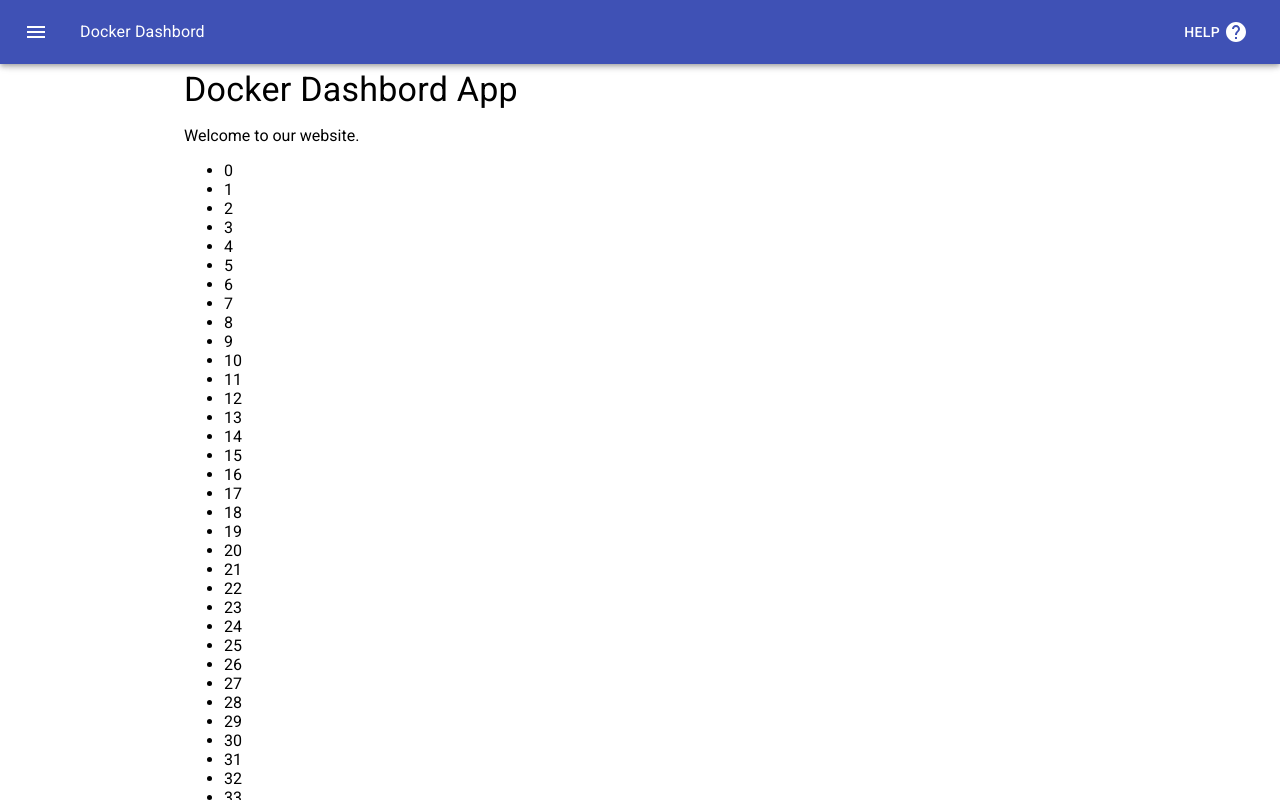
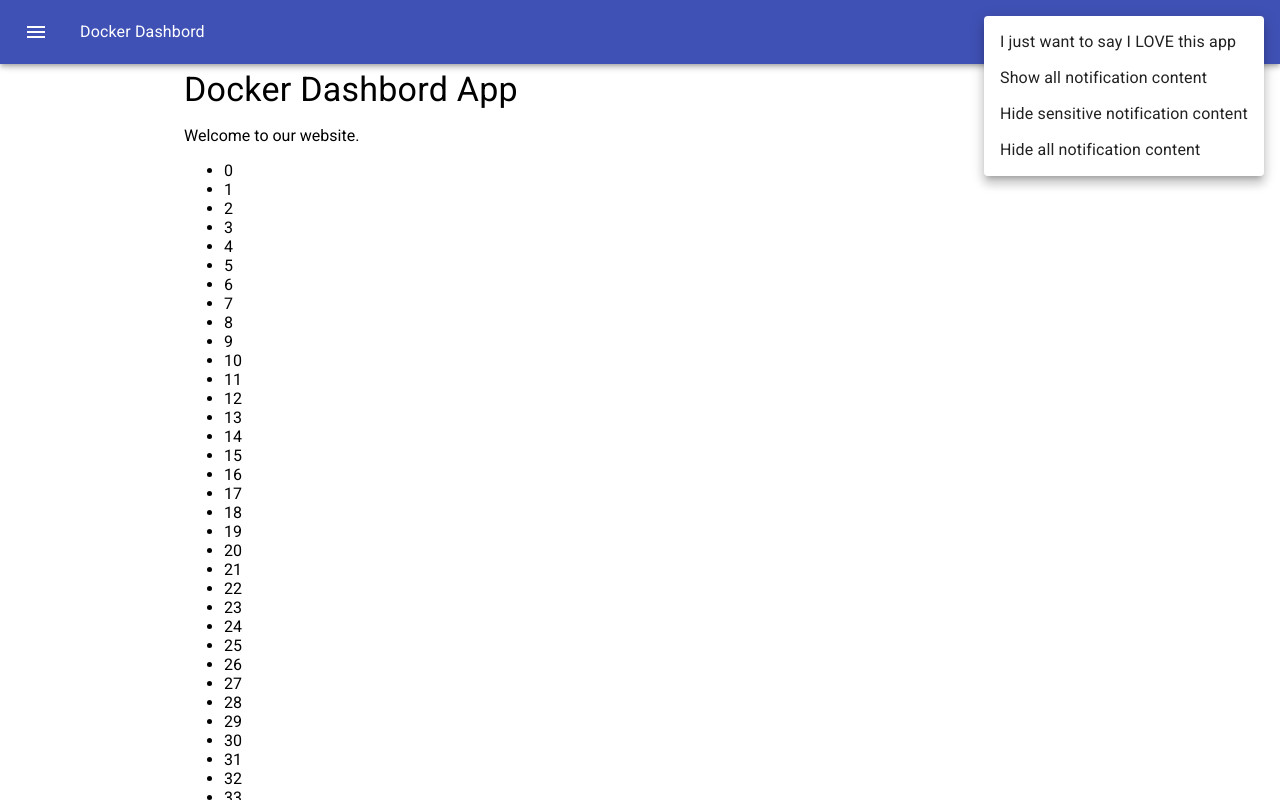
Before and after one commit to crianonim/docker-dashboard, a React (Create React App) app: page / in a window 1280 px wide. Both pictures are taken after a click on the button "HELP". Shown: the top 800 px of the page. Built offline with nearby package versions, Linux system fonts and the light colour scheme.

Commit message:
Add Menu and MenuItems

```diff
--- a/src/App.js
+++ b/src/App.js
@@ -4,7 +4,7 @@ import Button from "@material-ui/core/Button";
 import Container from "@material-ui/core/Container";
 import Typography from "@material-ui/core/Typography";
 import Box from "@material-ui/core/Box";
-import { AppBar, Toolbar, IconButton } from "@material-ui/core";
+import { AppBar, Toolbar, IconButton, Menu, MenuItem } from "@material-ui/core";
 import { withStyles } from "@material-ui/styles";
 import MenuIcon from '@material-ui/icons/Menu';
 import HelpIcon  from '@material-ui/icons/Help';
@@ -14,8 +14,17 @@ const styles = theme => ({
   flex: { flex: 1 },
   menuButton: { marginLeft: -12, marginRight: 20 }
 });
-export default withStyles(styles)(({classes})=>
-  (
+
+const options = [
+  'I just want to say I LOVE this app',
+  'Show all notification content',
+  'Hide sensitive notification content',
+  'Hide all notification content',
+];
+export default withStyles(styles)(({classes})=> {
+  const [anchorEl,setAnchorEl]=React.useState(null);
+  return  (
+
     <div className={classes.root}>
       <AppBar position="fixed">
         <Toolbar>
@@ -23,10 +32,14 @@ export default withStyles(styles)(({classes})=>
             <MenuIcon />
           </IconButton>
           <Typography className={classes.flex}>Docker Dashbord</Typography>
-          <Button color="inherit">
+          <Button color="inherit" onClick={(e=>setAnchorEl(e.currentTarget))}>
             Help&nbsp;
             <HelpIcon />
             </Button>
+            <Menu open={Boolean(anchorEl)} anchorEl={anchorEl} onClose={()=>{setAnchorEl(null)}}>
+              {options.map(op=><MenuItem onClick={()=>{console.log("Chosen: ",op);setAnchorEl(null)}} key={op}>{op}
+              </MenuItem>)}
+            </Menu>
         </Toolbar>
       </AppBar>
       <Button variant="contained" color="primary">
@@ -39,9 +52,11 @@ export default withStyles(styles)(({classes})=>
           </Typography>
           <p>Welcome to our website.</p>
           <ul>
-          {new Array(500).fill(null).map((el,i)=><li>{i}</li>)}
+          {new Array(500).fill(null).map((el,i)=><li key={i}>{i}</li>)}
           </ul>
         </Box>
       </Container>
     </div>
-));
+)
+}
+);
```
